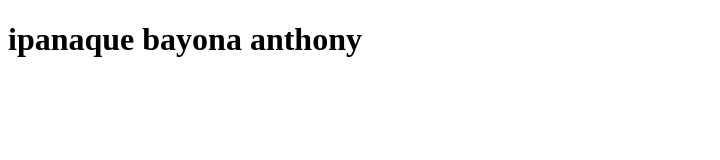
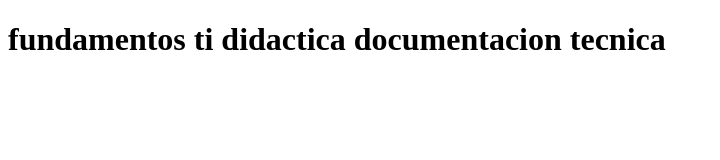
Before and after one commit to Anthonyip156/documentacion-tecnica-ipanaque-bayona, a plain HTML site: page index.html in a window 1280 px wide. Shown: the whole page, without its empty margins (0-720 px from the left). Drawn offline with Linux system fonts and the light colour scheme.

Commit message:
modificamos el index.html

```diff
--- a/index.html
+++ b/index.html
@@ -6,6 +6,9 @@
     <title>Document</title>
 </head>
 <body>
-    <h1>ipanaque bayona anthony</h1>
+    <h1>fundamentos ti
+        didactica
+        documentacion tecnica
+    </h1>
 </body>
 </html>
```
